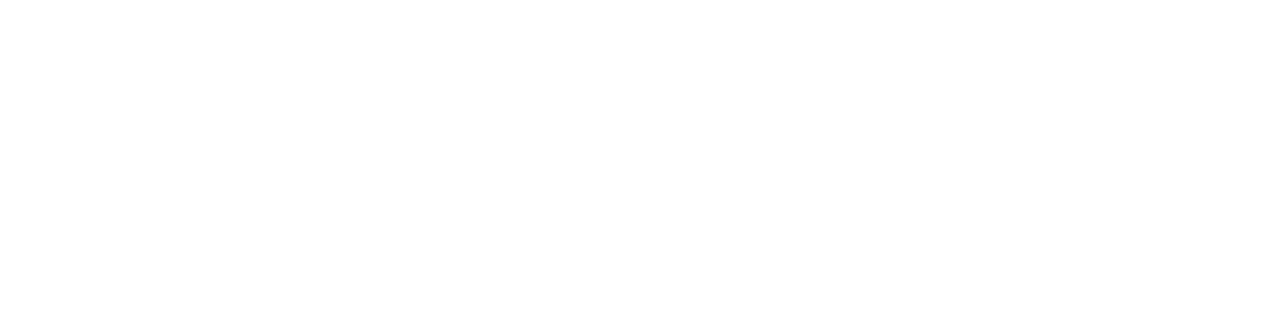
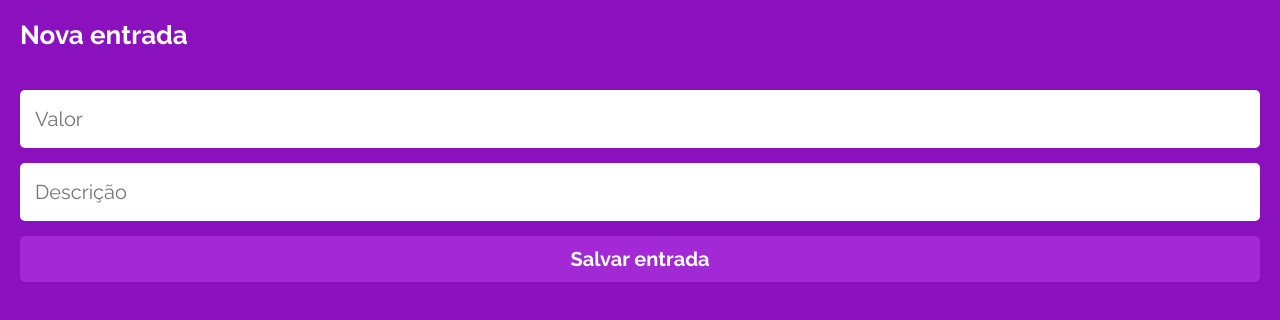
Before and after one commit to franciscojrdev/projeto14-mywallet-front, a React (Create React App) app: page /new-entry in a window 1280 px wide. Before the commit this address had no page. Shown: the top 320 px of the page. Built offline with nearby package versions, Linux system fonts and the light colour scheme; a web font is replaced by a local one.

Commit message:
feat: page new entry and page new out done

```diff
--- a/src/components/App.js
+++ b/src/components/App.js
@@ -1,6 +1,8 @@
 import { BrowserRouter, Routes, Route } from "react-router-dom";
 import GlobalStyle from "../assets/styles/GlobalStyle";
 import HomePage from "../pages/HomePage/HomePage";
+import NewEntry from "../pages/NewEntryPage/NewEntry";
+import NewOut from "../pages/NewOutPage/NewOut"
 import SignIn from "../pages/SignInPage/SingIn";
 import SignUp from "../pages/SignUpPage/singUp";
 
@@ -12,6 +14,9 @@
         <Route path="/" element={<SignIn />} />
         <Route path="/sign-up" element={<SignUp />} />
         <Route path="/home" element={<HomePage />} />
+        <Route path="/new-entry" element={<NewEntry />} />
+        <Route path="/new-out" element={<NewOut />} />
+
 
       </Routes>
     </BrowserRouter>
--- a/src/pages/HomePage/HomePage.js
+++ b/src/pages/HomePage/HomePage.js
@@ -3,6 +3,7 @@
 import BackImg from "../../assets/images/back.svg";
 import PlusImg from "../../assets/images/plus.svg";
 import LessImg from "../../assets/images/less.svg";
+import { Link } from "react-router-dom";
 
 export default function HomePage() {
   return (
@@ -10,25 +11,31 @@
       <BoxContent>
         <Header>
           <h1>Olá, fulano</h1>
+          <Link to="/">
             <img src={BackImg} />
+          </Link>
         </Header>
         <Main>
           <p>Não há registros de entrada ou saída</p>
         </Main>
         <Footer>
+          <LinkStyled to="/new-entry">
             <div>
               <img src={PlusImg} />
               <h3>
                 Nova <br /> entrada
               </h3>
             </div>
+          </LinkStyled>
           <span></span>
+          <LinkStyled to="/new-out">
             <div>
               <img src={LessImg} />
               <h3>
                 Nova <br /> saída
               </h3>
             </div>
+          </LinkStyled>
         </Footer>
       </BoxContent>
     </Container>
@@ -40,7 +47,7 @@
   height: 100%;
   display: flex;
   flex-direction: column;
-  justify-content: space-around;
+  justify-content: space-between;
 `;
 
 const Header = styled.header`
@@ -65,7 +72,7 @@
 const Main = styled.main`
   background-color: #fff;
   width: 100%;
-  height: 440px;
+  height: 455px;
   border-radius: 5px;
   display: flex;
   justify-content: center;
@@ -97,7 +104,7 @@
     align-items: flex-start;
     justify-content: space-around;
 
-    font-family: 'Raleway';
+    font-family: "Raleway";
     font-size: 17px;
     font-weight: 700;
     color: #fff;
@@ -106,3 +113,8 @@
     width: 20px;
   }
 `;
+
+const LinkStyled = styled(Link)`
+  width: 100%;
+  height: auto;
+`;
--- /dev/null
+++ b/src/pages/NewEntryPage/NewEntry.js
@@ -0,0 +1,30 @@
+import { Container, Form } from "../SignInPage/SingIn";
+import styled from "styled-components";
+export default function NewEntry() {
+  return (
+    <Container>
+      <BoxContent>
+        <h1>Nova entrada</h1>
+        <Form>
+          <input type="number" placeholder="Valor" />
+          <input type="text" placeholder="Descrição" />
+          <button>Salvar entrada</button>
+        </Form>
+      </BoxContent>
+    </Container>
+  );
+}
+
+export const BoxContent = styled.div`
+  width: 100%;
+  height: 100%;
+
+  h1 {
+    font-family: 'Raleway';
+    font-size: 26px;
+    font-weight: 700;
+    text-align: left;
+    color: #fff;
+    margin-bottom: 40px;
+  }
+`;
--- /dev/null
+++ b/src/pages/NewOutPage/NewOut.js
@@ -0,0 +1,17 @@
+import { BoxContent } from "../NewEntryPage/NewEntry";
+import { Container, Form } from "../SignInPage/SingIn";
+
+export default function NewOut() {
+  return (
+    <Container>
+      <BoxContent>
+        <h1>Nova Saída</h1>
+        <Form>
+          <input type="number" placeholder="Valor" />
+          <input type="text" placeholder="Descrição" />
+          <button>Salvar saída</button>
+        </Form>
+      </BoxContent>
+    </Container>
+  );
+}
```
Also changed, not shown: src/assets/styles/GlobalStyle.js (+0 -8 lines). Lines whose indentation alone changed are shown as unchanged.
